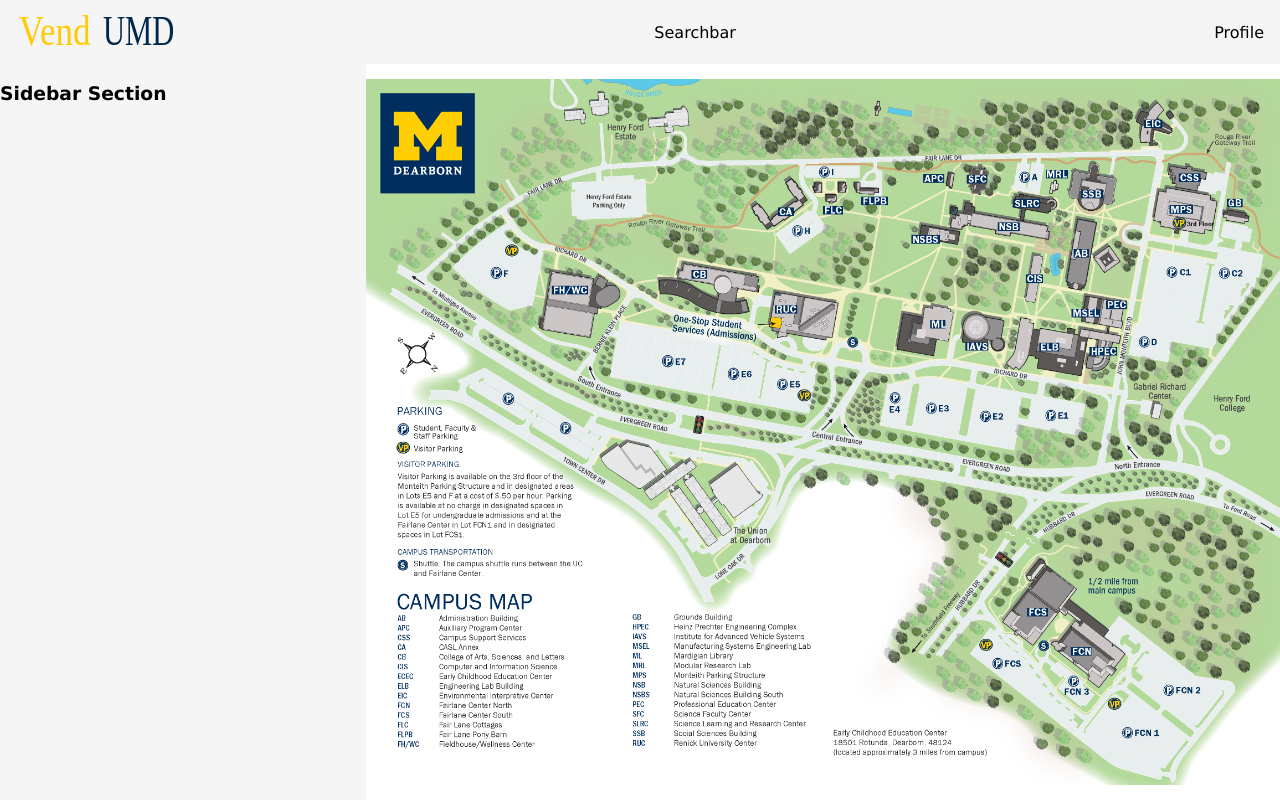
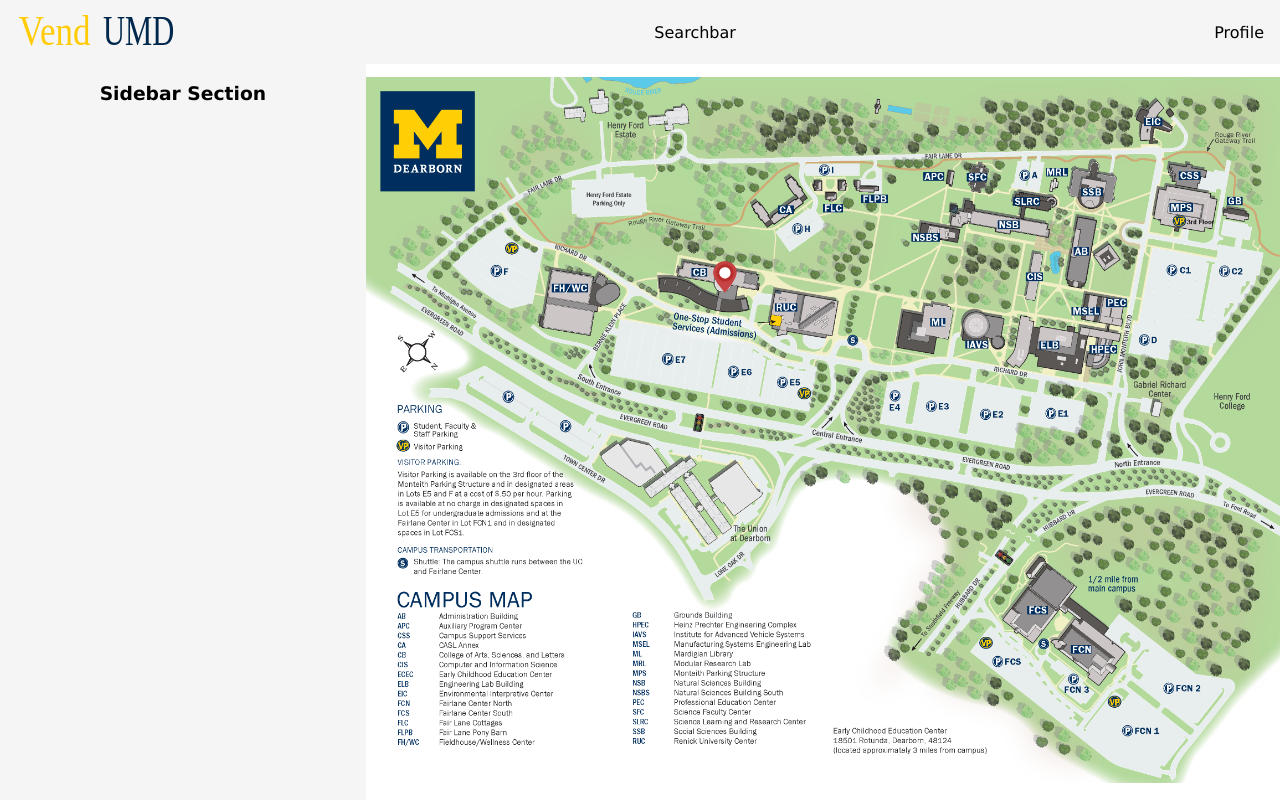
Before and after one commit to Osphalt/VendUMD, a React (Vite) app: page / in a window 1280 px wide. Built offline with nearby package versions, Linux system fonts and the light colour scheme.

Commit message:
map and pins and context

```diff
--- a/src/App.jsx
+++ b/src/App.jsx
@@ -1,9 +1,11 @@
 //import { createClient } from "@supabase/supabase-js"
-import { useEffect, useState } from "react"
+import { useEffect, useState} from "react"
 import "./App.css"
 import Header from "./components/Header/Header.jsx"
 import Sidebar from "./components/Sidebar/Sidebar.jsx"
 import Map from "./components/Map/Map.jsx"
+import DesktopContext from "./components/context/DesktopContext.jsx"
+import ActiveContext from "./components/context/ActiveContext.jsx"
 
 //size to switch between desktop and mobile views
 const windowCutoff = 1024
@@ -13,6 +15,7 @@
 
 function App() {
   const [isDesktop, setDesktop] = useState(window.innerWidth >= windowCutoff ? true : false)
+  const [active, setActive] = useState(null)
 
   const resize = () => {
     setDesktop(window.innerWidth >= windowCutoff ? true : false)
@@ -22,23 +25,25 @@
     window.addEventListener("resize", resize)
   })
 
-
   return (
     <div id="appDiv">
-      <Header isDesktop={isDesktop}/>
+      <ActiveContext.Provider value={active}>
+        <DesktopContext.Provider value={isDesktop}>
+          <Header/>
           {isDesktop ? (
               <div id="main-desktop">
-          <Sidebar isDesktop={isDesktop}/>
-          <Map isDesktop={isDesktop}/>
+                <Sidebar/>
+                <Map pinObjects={[{name: "CASL Lobby", pos: [0.38, 0.26]}]} setActive={setActive}/>
               </div>
             ) : (
               <div id="main-mobile">
-          <Map isDesktop={isDesktop}/>
-          <Sidebar isDesktop={isDesktop}/>
+                <Map pinObjects={[{name: "CASL Lobby", pos: [0.39, 0.294]}]} setActive={setActive}/>
+                <Sidebar/>
               </div>
             )
-
           }
+        </DesktopContext.Provider>
+      </ActiveContext.Provider>
     </div>
   )
 }
--- a/src/components/Header/Header.jsx
+++ b/src/components/Header/Header.jsx
@@ -1,10 +1,10 @@
 import "./Header.css"
 import Logo from "./Logo/Logo.jsx"
 
-export default function Header({isDesktop}) {
+export default function Header() {
     return (
         <div id="header">
-            <Logo isDesktop={isDesktop}/>
+            <Logo/>
             <p style={{"marginInline": "auto"}}>Searchbar</p>
             <p style={{"paddingInline": "1em"}}>Profile</p>
         </div>
--- a/src/components/Header/Logo/Logo.jsx
+++ b/src/components/Header/Logo/Logo.jsx
@@ -1,8 +1,11 @@
 import "./Logo.css"
 import logo from "/src/assets/VendUMD.svg"
 import logoVertical from "/src/assets/VendUMD-Vertical.svg"
+import { useContext } from "react"
+import DesktopContext from "../../context/DesktopContext.jsx"
 
-export default function Logo({isDesktop}) {
+export default function Logo() {
+    const isDesktop = useContext(DesktopContext)
     return (
         <div id="logoDiv">
         {isDesktop ? (
--- a/src/components/Map/Map.css
+++ b/src/components/Map/Map.css
@@ -1,29 +1,38 @@
-#map-desktop {
+.mapDesktop {
     width: 100%;
     height: 100%;
 }
 
-#map-mobile {
+.mapMobile {
     width: 100%;
     height: 62dvh
 }
 
 #mapContainer {
+    position: relative;
     display: flex;
     align-items: center;
-    z-index: -1;
     width: 100%;
     height: 100%;
     overflow: clip;
 }
 
 #map {
-    z-index: -1;
     position: relative;
-    left: 0;
-    top: 0;
+    width: fit-content;
+    height: fit-content;
+}
+
+#mapImage {
+    position: relative;
     width: 100%;
     height: auto;
-    max-height: 100%;
     user-select: none;
 }
+
+.pin {
+    z-index: 1;
+    position: absolute;
+    height: 32px;
+    width: auto;
+}
--- a/src/components/Map/Map.jsx
+++ b/src/components/Map/Map.jsx
@@ -1,20 +1,21 @@
-import { useState } from "react"
+import { useContext,useState } from "react"
+import DesktopContext from "../context/DesktopContext.jsx"
 import "./Map.css"
 
-function MapDiv({isDesktop, children}) {
+function MapDiv({children}) {
+    const isDesktop = useContext(DesktopContext)
     return (
         <>
         {isDesktop ? (
-            <div id="map-desktop">{children}</div>
+            <div className="mapDesktop">{children}</div>
         ) : (
-            <div id="map-mobile">{children}</div>
+            <div className="mapMobile">{children}</div>
         )}
         </>
     )
 }
 
-export default function Map({isDesktop}) {
-    // eslint-disable-next-line no-unused-vars
+export default function Map({pinObjects, setActive}) {
     const [scale, setScale] = useState(1)
     const [translate, setTranslate] = useState([0,0])
     const [touch, setTouch] = useState({id: -1, pos: [0,0]})
@@ -66,7 +67,7 @@
     }
 
 
-    //zoom events
+    //zoom event
     const zoom = (e) => {
         let newScale = scale + e.deltaY * -0.005
         if(newScale < 1) newScale = 1
@@ -74,10 +75,20 @@
         setScale(newScale)
     }
 
-    console.log(down, scale, translate)
+    //image
+    const mapImage = (<img id="mapImage" src="/src/assets/UMDCampusMap.png"/>)
+
+    //pins
+    const pinClick = (name) => {
+        setActive(name)
+    }
+
+    const pins = pinObjects?.map((pin) => {
+        return (<img className="pin" key={pin.name} onClick={() => pinClick(pin.name)} style={{left: `calc(${pin.pos[0]} * 100%)`, top: `calc(${pin.pos[1]} * 100%)`}} src="/src/assets/MapPin.svg"/>)
+    })
 
     return (
-        <MapDiv isDesktop={isDesktop}>
+        <MapDiv>
             <div
                 id="mapContainer"
                 onMouseDown={mouseDown}
@@ -91,10 +102,12 @@
                 onTouchCancel={touchEnd}
 
                 onWheel={zoom}>
-                <img
+                <div
                     id="map"
-                    style={{"transformOrigin": `calc(50% - ${translate[0]}px) calc(50% - ${translate[1]}px)`, scale: `${scale}`, translate: `${translate[0]}px ${translate[1]}px`}}
-                    src="/src/assets/UMDCampusMap.png"/>
+                    style={{"transformOrigin": `calc(50% - ${translate[0]}px) calc(50% - ${translate[1]}px)`, scale: `${scale}`, translate: `${translate[0]}px ${translate[1]}px`}} >
+                    {mapImage}
+                    {pins}
+                </div>
             </div>
         </MapDiv>
     )
--- a/src/components/Sidebar/Sidebar.css
+++ b/src/components/Sidebar/Sidebar.css
@@ -1,17 +1,17 @@
-#sidebar-desktop {
+.sidebar {
     display: flex;
     flex-direction: column;
     justify-self: flex-end;
+    align-items: center;
     background-color: var(--main-bg-color);
+}
+
+.sidebarDesktop {
     width: 40vw;
     height: 100%;
 }
 
-#sidebar-mobile {
-    display: flex;
-    flex-direction: column;
-    justify-self: flex-end;
-    background-color: var(--main-bg-color);
+.sidebarMobile {
     width: 100%;
     height: fit-content;
     min-height: 30dvh;
--- a/src/components/Sidebar/Sidebar.jsx
+++ b/src/components/Sidebar/Sidebar.jsx
@@ -1,21 +1,27 @@
+import { useContext } from "react"
 import "./Sidebar.css"
+import DesktopContext from "../context/DesktopContext.jsx"
+import ActiveContext from "../context/ActiveContext.jsx"
 
-function SidebarDiv({isDesktop, children}) {
+function SidebarDiv({children}) {
+    const isDesktop = useContext(DesktopContext)
     return (
         <>
         {isDesktop ? (
-            <div id="sidebar-desktop">{children}</div>
+            <div className="sidebar sidebarDesktop">{children}</div>
         ) : (
-            <div id="sidebar-mobile">{children}</div>
+            <div className="sidebar sidebarMobile">{children}</div>
         )}
         </>
     )
 }
 
-export default function Sidebar({isDesktop}) {
+export default function Sidebar() {
+    const active = useContext(ActiveContext)
     return (
-        <SidebarDiv isDesktop={isDesktop}>
+        <SidebarDiv>
             <h3>Sidebar Section</h3>
+            <p>{active}</p>
         </SidebarDiv>
     )
 }
--- /dev/null
+++ b/src/components/context/ActiveContext.jsx
@@ -0,0 +1,5 @@
+import { createContext } from "react";
+
+const ActiveContext = createContext(null)
+
+export default ActiveContext
--- /dev/null
+++ b/src/components/context/DesktopContext.jsx
@@ -0,0 +1,5 @@
+import { createContext} from "react";
+
+const DesktopContext = createContext(true)
+
+export default DesktopContext
```
Lines whose indentation alone changed are shown as unchanged.
